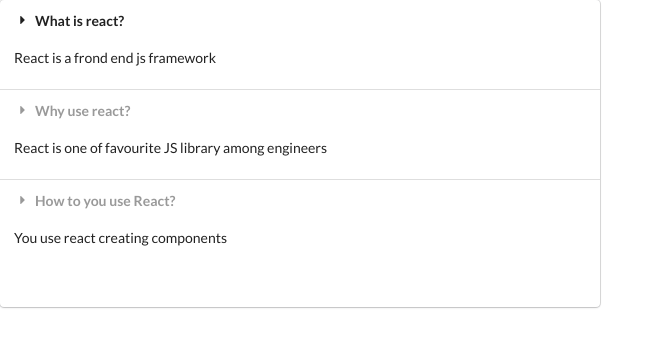
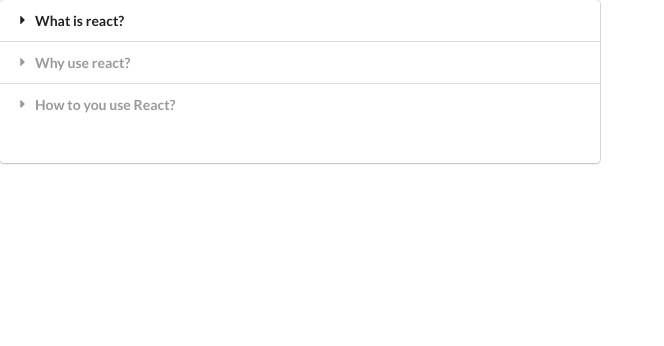
Before and after one commit to GoranAviani/react_understanding_hooks_in_react, a React (Create React App) app: page / in a window 1280 px wide. Shown: the top 346 px of the page, without its empty margins (0-664 px from the left). Built offline with nearby package versions, Linux system fonts and the light colour scheme.

Commit message:
react_understanding_hooks_in_react

```diff
--- a/src/components/Accordion.js
+++ b/src/components/Accordion.js
@@ -20,7 +20,7 @@
                     <i className='dropdown icon'></i>
                     {item.title}
                 </div>
-                <div className='content active'>
+                <div className={`content ${active}`}>
                     <p>
                         {item.content}
                     </p>
```
